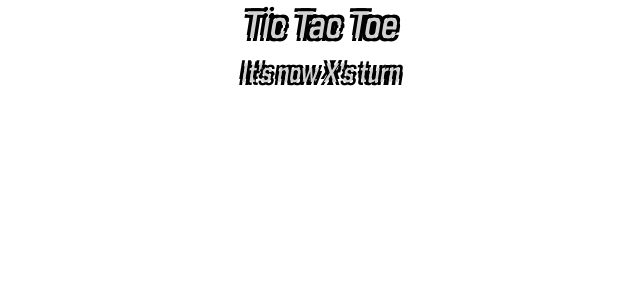
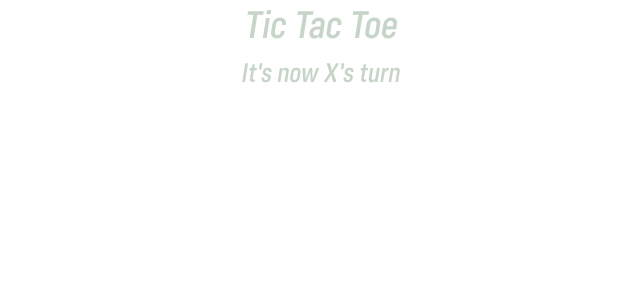
Before and after one commit to exe-0535/TicTacToe, a Vue app: page / in a window 1280 px wide. Shown: the top 300 px of the page, without its empty margins (319-959 px from the left). Built offline with nearby package versions, Linux system fonts and the light colour scheme; the HTML template or start-up script is replaced by a standard one.

Commit message:
:anchor: Fixed styling

```diff
--- a/src/App.vue
+++ b/src/App.vue
@@ -34,16 +34,16 @@ const winner = computed(() => CalculateWinner(board.value.flat()));
 </script>
 
 <template>
-  <main class="pt-8 text-center bg-slate-800 min-h-screen">
+  <main class="pt-8 text-center bg-slate-900 min-h-screen">
 
-    <h1 class="mb-8 text-8xl font-bold uppercase ">Tic Tac Toe</h1>
+    <h1 class="mb-8 text-8xl uppercase ">Tic Tac Toe</h1>
 
-    <h3 class="text-6xl mb-20">It's now {{ player }}'s turn</h3>
+    <h3 class="text-4xl mb-20">It's now {{ player }}'s turn</h3>
 
     <div class="flex flex-col items-center mb-9">
       <div v-for="(row, x) in board" :key="x" class="flex">
         <div v-for="(cell, y) in row" :key="y" @click="MakeMove(x, y)"
-          :class="`border-2 border-white w-40 h-40 shadow-md bg-purple-900 bg-opacity-70 hover:bg-slate-700 duration-500 flex items-center justify-center text-4xl cursor-pointer`">
+          :class="`border-2 border-slate-200 w-40 h-40 shadow-md bg-slate-800 bg-opacity-70 hover:bg-slate-700 duration-500 flex items-center justify-center text-4xl cursor-pointer`">
         </div>
       </div>
     </div>
@@ -65,11 +65,6 @@ const winner = computed(() => CalculateWinner(board.value.flat()));
 
 h1,
 h3 {
-  color: lightgrey;
-  text-shadow:
-    -3px -3px 0 #000,
-    3px -3px 0 #000,
-    -3px 3px 0 #000,
-    3px 3px 0 #000;
+  color: #C7D5C8;
 }
 </style>
```
Also changed, not shown: tailwind.config.js (+8 -1 lines).
